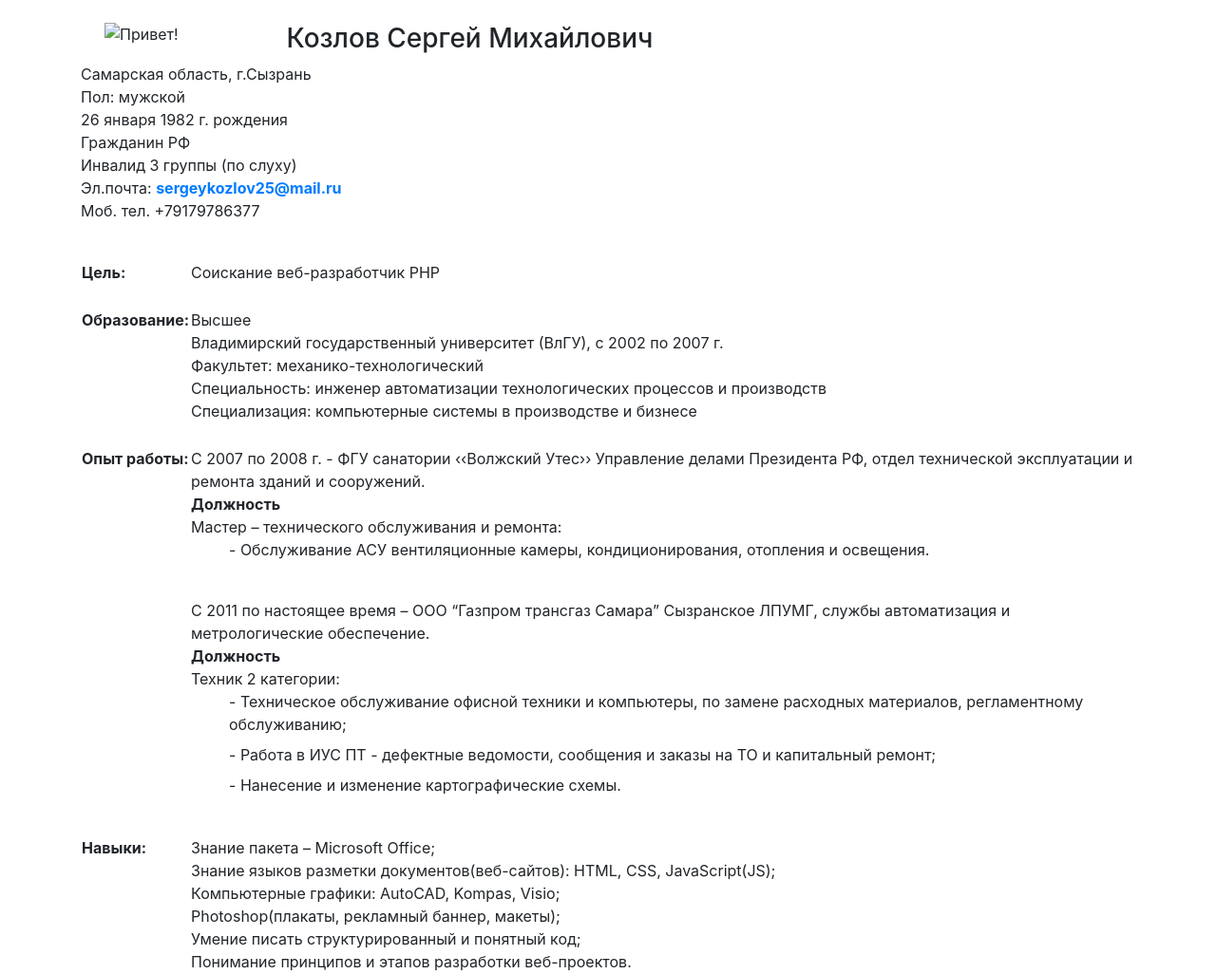
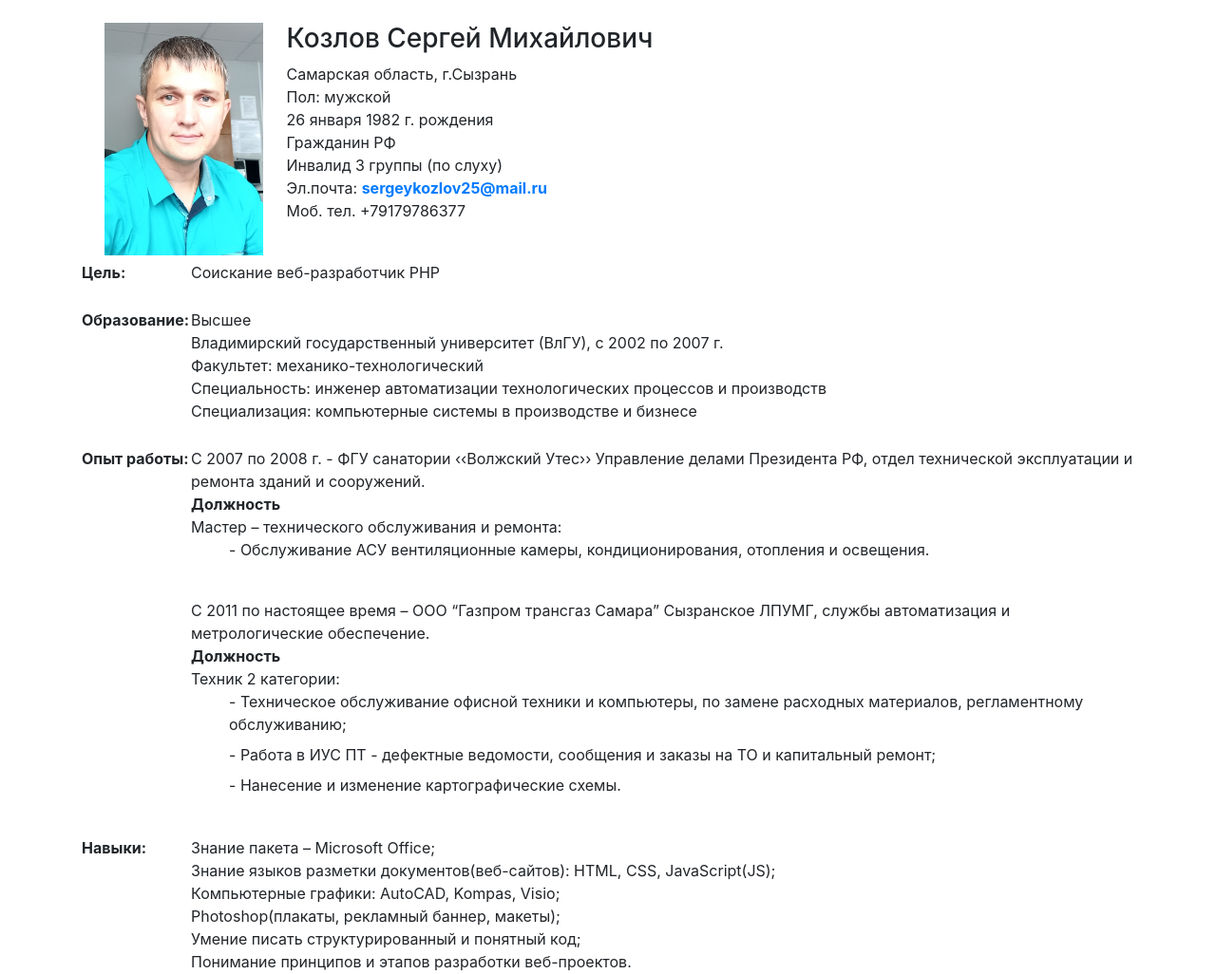
Before and after one commit to serkot38/task_6.8, a plain HTML site: page index.html in a window 1280 px wide. Shown: the whole page at 95% size. Drawn offline with nearby package versions, Linux system fonts and the light colour scheme.

Commit message:
Update index.html

```diff
--- a/index.html
+++ b/index.html
@@ -9,7 +9,7 @@
 <body>
     <div class="container" width="100%" height=auto>
 		<br>
-		<img src="image/foto.jpg" align="left" width="15%" height=auto hspace="25" title="Привет!">
+		<img src="images/foto.jpg" align="left" width="15%" height=auto hspace="25" title="Привет!">
 		<h3>Козлов Сергей Михайлович</h3>
 		<p>
 			Самарская область, г.Сызрань<br>
```
